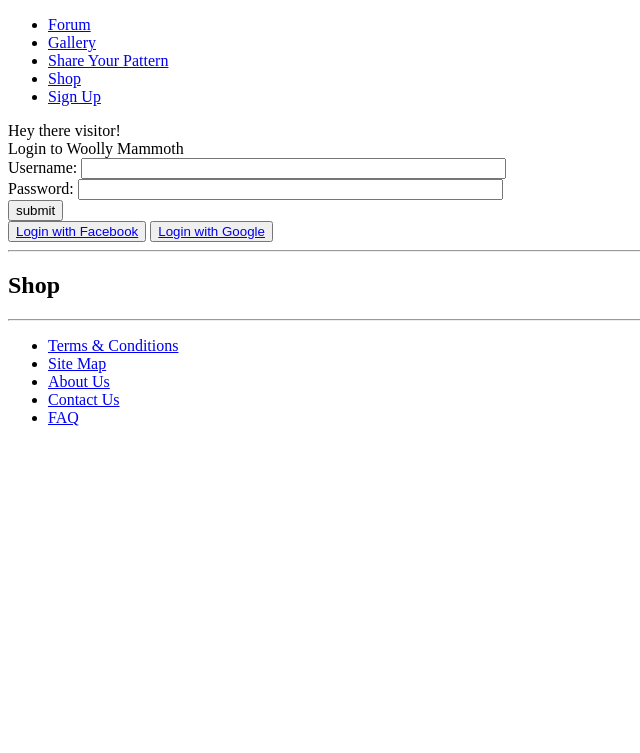
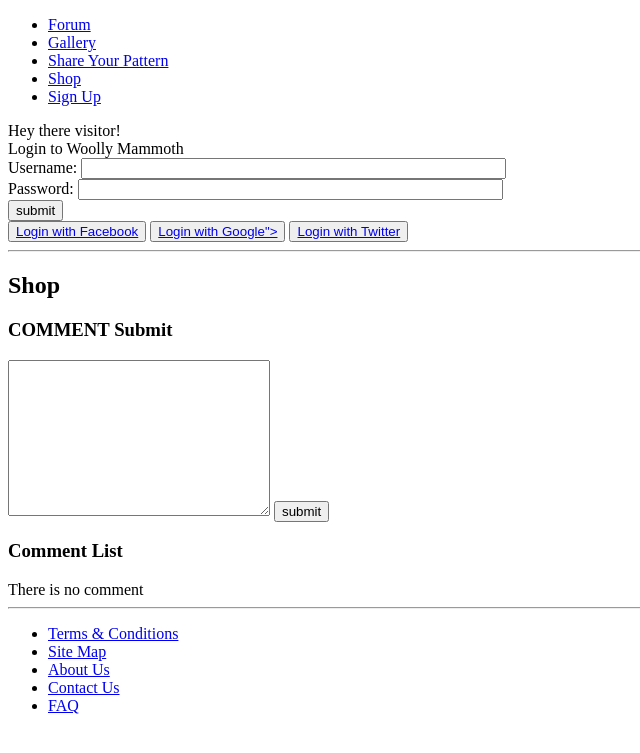
Before and after one commit to kasparas-ban/Woolley-Mammoth, a Django app: page /mammoth/shop/ in a window 1280 px wide. Shown: the top 753 px of the page, without its empty margins (0-640 px from the left). Run offline with Django 3.2, Linux system fonts and the light colour scheme; some libraries are stand-ins or nearby versions.

Commit message:
add comment model

```diff
--- a/mammoth/urls.py
+++ b/mammoth/urls.py
@@ -16,6 +16,8 @@
     path('logout/', views.user_logout, name='logout'),
 
 
+    #for comment url
+    path('comment/',views.submit_comment,name='comment'),
 
     # Header
     path('forum/', views.forum, name='forum'),
--- a/mammoth/views.py
+++ b/mammoth/views.py
@@ -1,11 +1,12 @@
 from django.shortcuts import render, redirect
 from django.http import HttpResponse
 from django.contrib.auth import authenticate, login, logout
-from mammoth.models import Category, Page
+from mammoth.models import Category, Page , Comment
 from mammoth.forms import CategoryForm, PageForm, UserForm, UserProfileForm, PatternForm
 from django.urls import reverse
 from django.contrib.auth.decorators import login_required
 from datetime import datetime
+from django.contrib.contenttypes.models import ContentType
 
 def index(request):
     category_list = Category.objects.order_by('-likes')[:5]
@@ -124,7 +125,11 @@
         if user:
             if user.is_active:
                 login(request, user)
-                return redirect(reverse('mammoth:index'))
+                # Here: we can redirect the user to the page where they used to login
+                # and if it cannot get previous page, it will redirect to mammoth:index
+                refer = request.META.get("HTTP_REFERER","mammoth:index")
+                # return redirect(reverse('mammoth:index'))
+                return redirect(refer)
             else:
                 return HttpResponse("Your Rango account is disabled.")
         else:
@@ -208,3 +213,34 @@
 
 def faq(request):
 	return render(request, 'mammoth/faq.html')
+
+#==============================================================
+#====================== Comment function ======================
+#==============================================================
+def submit_comment(request):
+    user = request.user
+    text = request.POST.get('text','').strip() #''here means if there is nothing get from request, it will return ''
+    content_type = request.POST.get('content_type','')
+    object_id = int(request.POST.get('object_id',''))
+    model_class = ContentType.objects.get(model = content_type).model_class()
+    model_obj = model_class.objects.get(pk = object_id)
+
+    #create a comment model
+    comment = Comment()
+    comment.user = user
+    comment.text = text
+    comment.comment_object
+    comment.content_object = model_obj
+    comment.save()
+
+    # Here: we can redirect the user to the page where they make comment
+    # and if it cannot get previous page, it will redirect to mammoth:index
+    refer = request.META.get("HTTP_REFERER","mammoth:index")
+    # return redirect(reverse('mammoth:index'))
+    return redirect(refer)
+
+    #for some special models (twittes? blog?) which might have comments for that model
+    # , use this to show its comment
+    # get all comment model->
+    #   comments = Comment.objects.filter(content_type = [type_of_object], object_id = [pk_of_object] )
+    # and then return it to template page
--- a/templates/mammoth/base.html
+++ b/templates/mammoth/base.html
@@ -2,7 +2,6 @@
 {% load staticfiles %}
 {% load mammoth_template_tags %}
 {% load socialaccount %}
-{% providers_media_js %}
 
 <html>
     <head>
@@ -48,11 +47,14 @@
 						<input type="submit" value="submit" />
 					</form>
 					<button>
-						<a href="{% provider_login_url "facebook" method="oauth2" %}">Login with Facebook</a>
+						<a href="{% url 'social:begin' 'facebook' %}">Login with Facebook</a>
 					</button>
 					<button>
-						<a href="{% url 'social:begin' 'google-oauth2' %}"">Login with Google</a>
+						<a href="{% url 'social:begin' 'google-oauth2' %}">Login with Google"></a>
 					</button>
+						<button>
+					 	<a href="{% url 'social:begin' 'twitter' %}">Login with Twitter</a>
+						 </button>
 				{% endif %}
 			</div>
 		</div>
--- a/templates/mammoth/shop.html
+++ b/templates/mammoth/shop.html
@@ -11,4 +11,28 @@
 
     <h2>Shop</h2>
 
+    <h3>COMMENT Submit</h3>
+    <form action="{% url 'mammoth:comment' %}" method="POST">
+        {% csrf_token %}
+        <textarea name="" id="" cols="30" rows="10"></textarea>
+        <input type="hidden" name="object_id" value="{{shop.pk}}">
+        <input type="hidden" name="content_type" value = "shop">
+        <input type="submit" value="submit">
+    </form>
+
+    <!-- here will display the comments list for this special type / might be changed with different type of pages-->
+    <h3>Comment List</h3>
+
+        {% for comment in comments %}
+            <div>{{comment.user.username}}</div>
+            <div>{{comment.comment_time|date:"Y-m-d H:n:s"}}</div>
+            <div>{{comment.text}}</div>
+
+
+            {% empty %}
+            <div>There is no comment</div>
+        {% endfor %}
+
+
+
 {% endblock %}
--- a/woolly_mammoth/urls.py
+++ b/woolly_mammoth/urls.py
@@ -27,8 +27,5 @@
     path('mammoth/', include('mammoth.urls')),
     path('admin/', admin.site.urls),
     # for social login
-    path('accounts/', include('allauth.urls')),
-    #for google
     path('', include('social_django.urls', namespace='social')),
-
     ] + static(settings.MEDIA_URL, document_root=settings.MEDIA_ROOT)
```
Also changed, not shown: mammoth/models.py (+22 -0 lines), woolly_mammoth/settings.py (+20 -0 lines).
